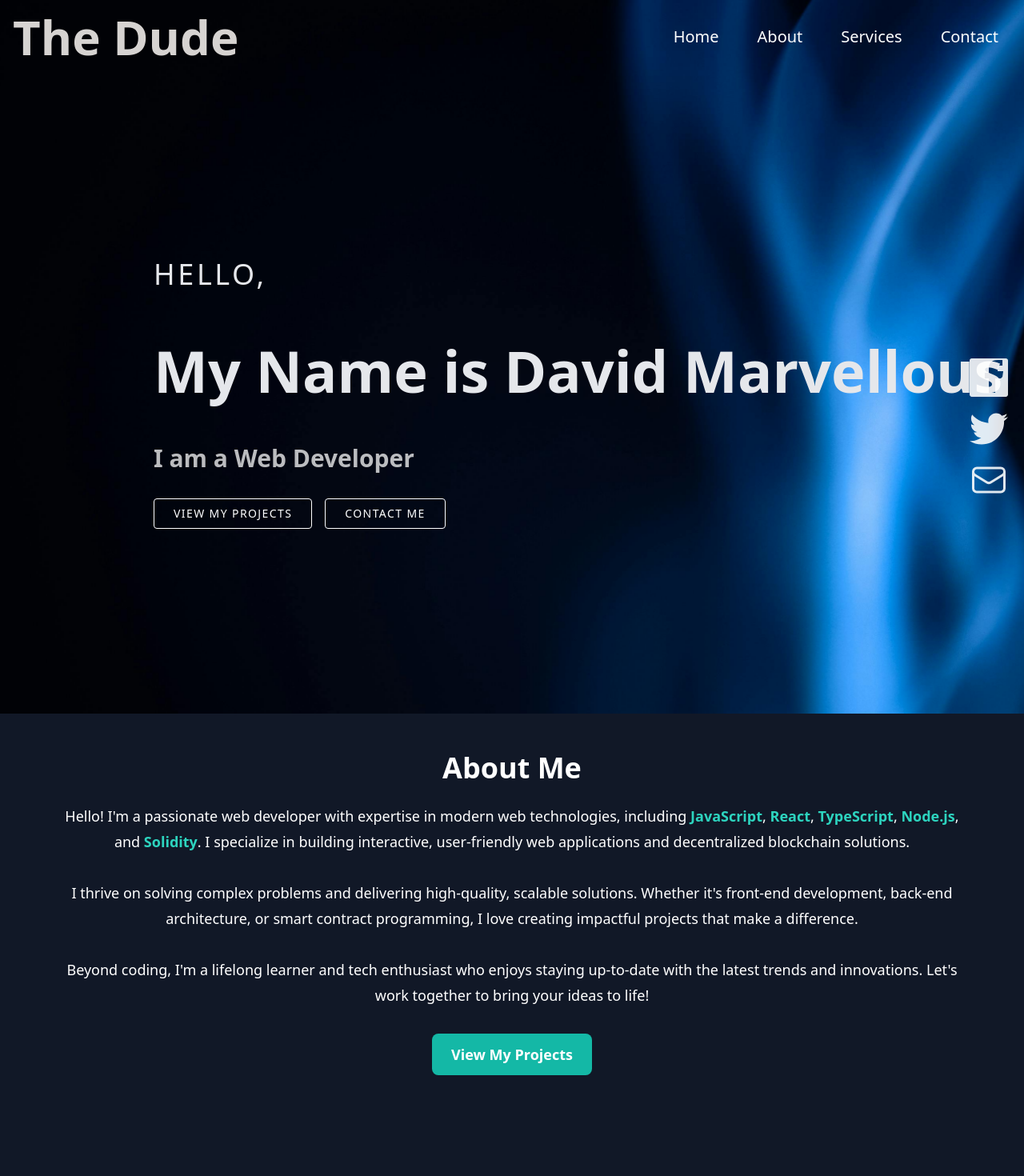
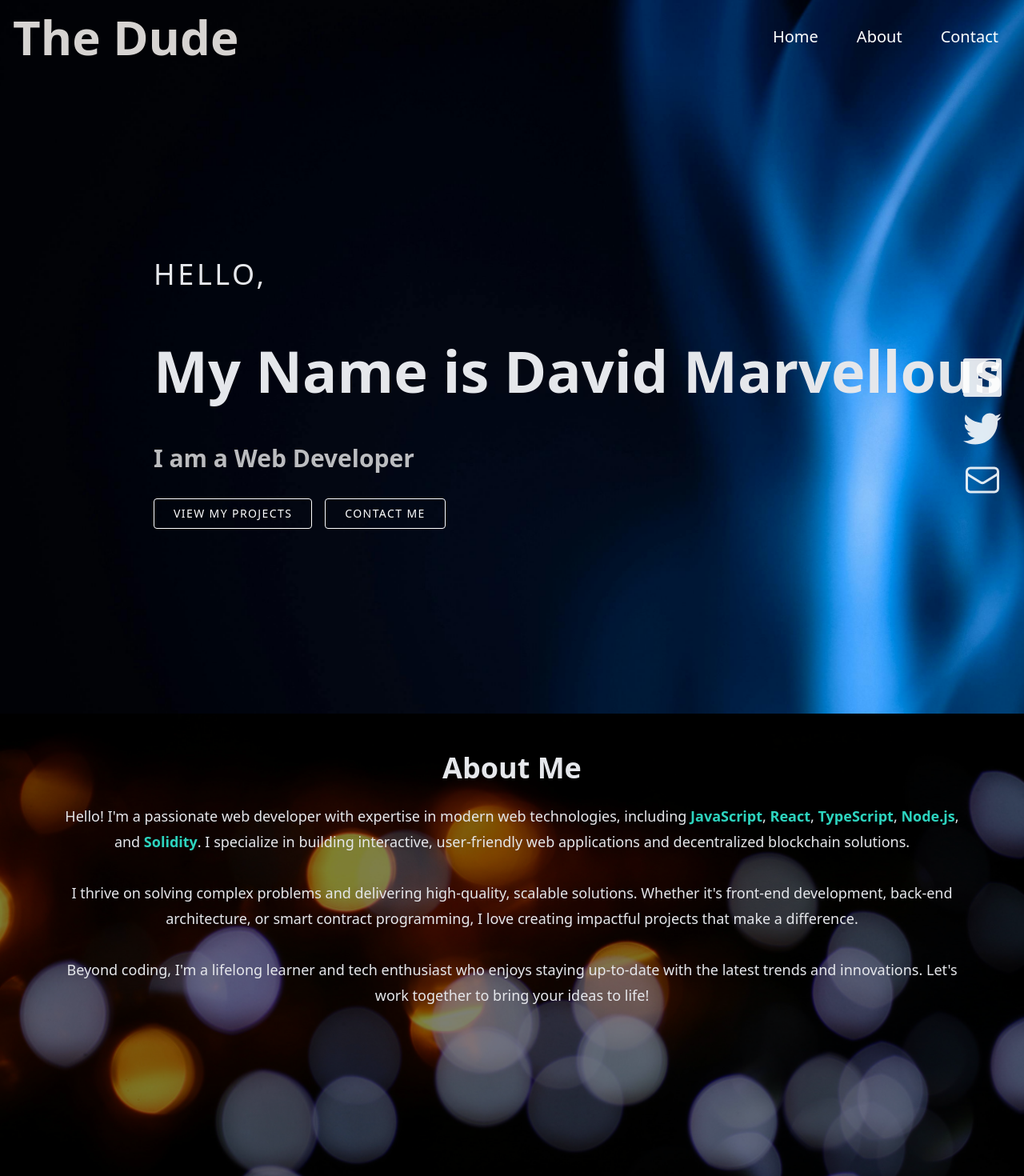
Before and after one commit to Marvy247/My-Portfolio, a React (Vite) app: page / in a window 1280 px wide. Shown: the top 1470 px of the page at 80% size. Built offline with nearby package versions, Linux system fonts and the light colour scheme.

Commit message:
new commit

```diff
--- a/src/Component/About.jsx
+++ b/src/Component/About.jsx
@@ -2,10 +2,16 @@ import React from "react";
 
 const About = () => {
   return (
-    <section id="about" className="bg-gray-900 text-white h-screen py-12 px-6">
-      <div className="max-w-6xl mx-auto text-center">
-        <h2 className="text-4xl font-bold mb-6">About Me</h2>
-        <p className="text-lg leading-8 mb-8">
+    <section
+      id="about"
+      className="relative bg-cover bg-center h-screen py-12 px-6"
+      style={{ backgroundImage: "url('/three.jpg')" }}
+    >
+      <div className="absolute inset-0 bg-black opacity-50"></div>{" "}
+      {/* Overlay for opacity */}
+      <div className="max-w-6xl mx-auto text-center relative z-10">
+        <h2 className="text-4xl font-bold mb-6 text-gray-200">About Me</h2>
+        <p className="text-lg leading-8 mb-8 text-gray-200">
           Hello! I'm a passionate web developer with expertise in modern web
           technologies, including{" "}
           <span className="text-teal-400 font-semibold">JavaScript</span>,
@@ -16,23 +22,17 @@ const About = () => {
           specialize in building interactive, user-friendly web applications and
           decentralized blockchain solutions.
         </p>
-        <p className="text-lg leading-8 mb-8">
+        <p className="text-lg leading-8 mb-8 text-gray-200">
           I thrive on solving complex problems and delivering high-quality,
           scalable solutions. Whether it's front-end development, back-end
           architecture, or smart contract programming, I love creating impactful
           projects that make a difference.
         </p>
-        <p className="text-lg leading-8">
+        <p className="text-lg leading-8 text-gray-200">
           Beyond coding, I'm a lifelong learner and tech enthusiast who enjoys
           staying up-to-date with the latest trends and innovations. Let's work
           together to bring your ideas to life!
         </p>
-        <a
-          href="#projects"
-          className="mt-8 inline-block px-6 py-3 text-lg font-semibold bg-teal-500 text-white rounded-lg hover:bg-teal-600 transition duration-300"
-        >
-          View My Projects
-        </a>
       </div>
     </section>
   );
--- a/src/Component/Footer.jsx
+++ b/src/Component/Footer.jsx
@@ -14,7 +14,7 @@ const Footer = () => {
 
   return (
     <footer
-      className={`fixed  right-5 top-96 mt-16 flex flex-col items-center space-y-4 ${
+      className={`fixed  right-7 top-96 mt-16 flex flex-col items-center space-y-4 ${
         fadeOut ? "fade-out" : ""
       }`}
     >
--- a/src/Component/Header.jsx
+++ b/src/Component/Header.jsx
@@ -3,7 +3,7 @@ import React from "react";
 const Header = () => {
   console.log("Header component is rendering"); // Added console log
   return (
-    <header className="p-4 flex justify-between items-center sticky top-0">
+    <header className="p-4 flex justify-between items-center sticky top-0 z-50">
       <h1 className="text-stone-300 text-6xl font-bold transition-transform duration-500 hover:scale-110">
         The Dude
       </h1>
@@ -11,7 +11,7 @@ const Header = () => {
         <ul className="flex space-x-4">
           <li>
             <a
-              href="#home"
+              href="#"
               className="text-white text-xl hover:bg-blue-700 hover:text-white px-4 py-3 rounded"
             >
               Home
@@ -23,14 +23,6 @@ const Header = () => {
               className="text-white text-xl hover:bg-blue-700 hover:text-white px-4 py-3 rounded"
             >
               About
-            </a>
-          </li>
-          <li>
-            <a
-              href="#services"
-              className="text-white text-xl hover:bg-blue-700 hover:text-white px-4 py-3 rounded"
-            >
-              Services
             </a>
           </li>
 
```
